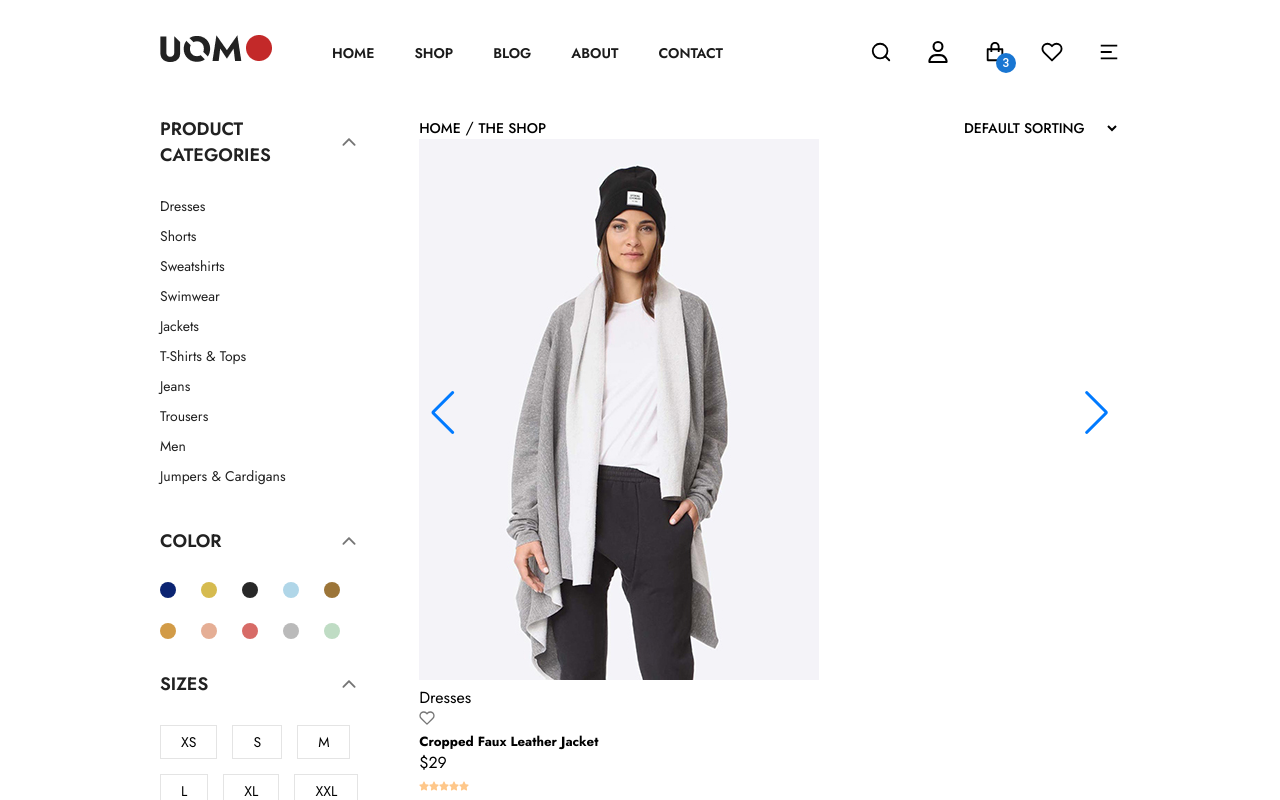
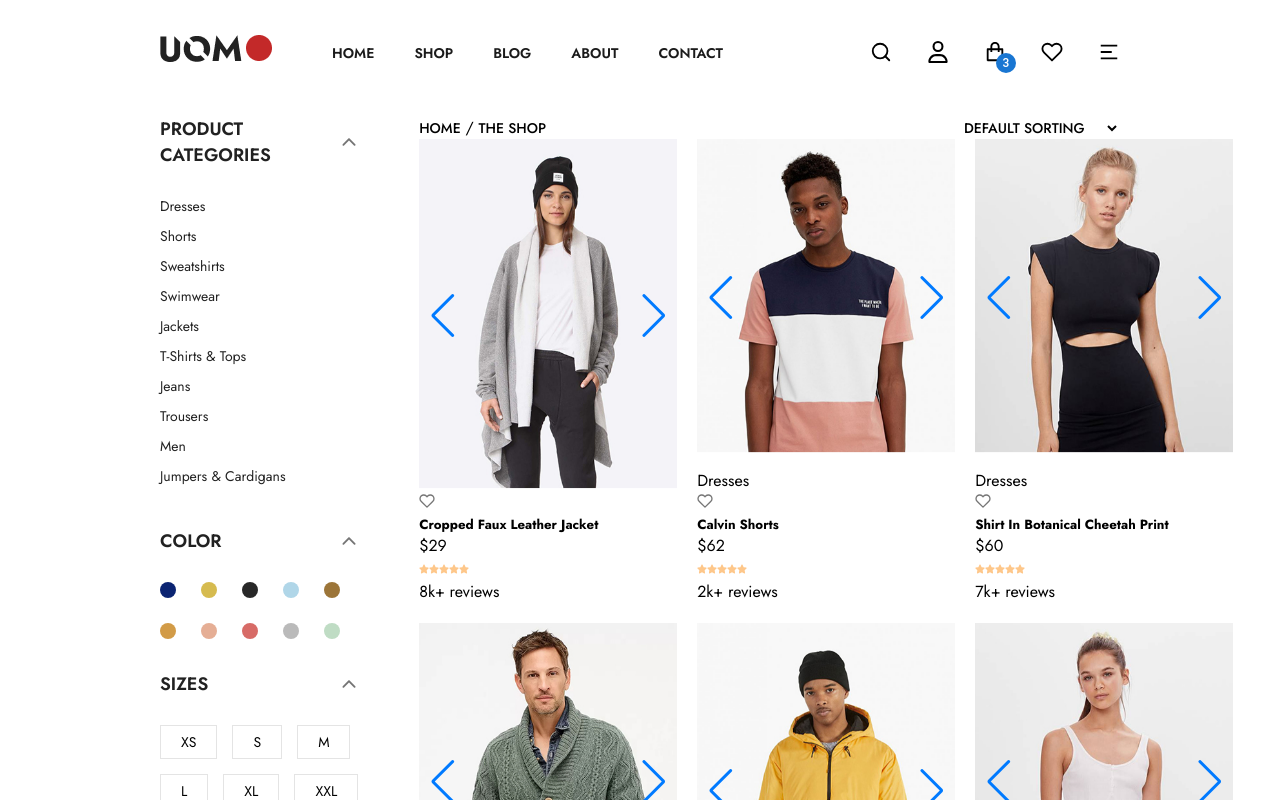
Before and after one commit to toyor009/ShopNow, a React (Create React App) app: page /shop in a window 1280 px wide. Shown: the top 800 px of the page. Built offline with nearby package versions, Linux system fonts and the light colour scheme.

Commit message:
Add CSS for shop details products grid and update ShopDetails.jsx

```diff
--- a/src/Components/Shop/ShopDetails/ShopDetails.css
+++ b/src/Components/Shop/ShopDetails/ShopDetails.css
@@ -61,6 +61,28 @@
 
 /* Shop Products */
 
+.shopDetailsProducts {
+  display: grid;
+  grid-template-columns: repeat(3, 1fr);
+  grid-gap: 20px;
+}
+
+.shopDetailsProduct {
+  display: flex;
+  flex-direction: column;
+  gap: 10px;
+}
+
+.shopDetailsProductImages {
+  width: 258px;
+  height: 320px;
+}
+
+.shopDetailsProductImages img {
+  width: 100%;
+  height: 100%;
+}
+
 /* responsive */
 
 @media screen and (max-width: 1210px) {
--- a/src/Components/Shop/ShopDetails/ShopDetails.jsx
+++ b/src/Components/Shop/ShopDetails/ShopDetails.jsx
@@ -52,7 +52,7 @@ const ShopDetails = () => {
               </div>
             </div>
             <div className="shopDetailsProducts">
-              {StoreData.slice(0, 7).map((product) => (
+              {StoreData.slice(0, 6).map((product) => (
                 <div className="shopDetailsProduct" key={product.id}>
                   <div className="shopDetailsProductImages">
                     <Swiper
```
